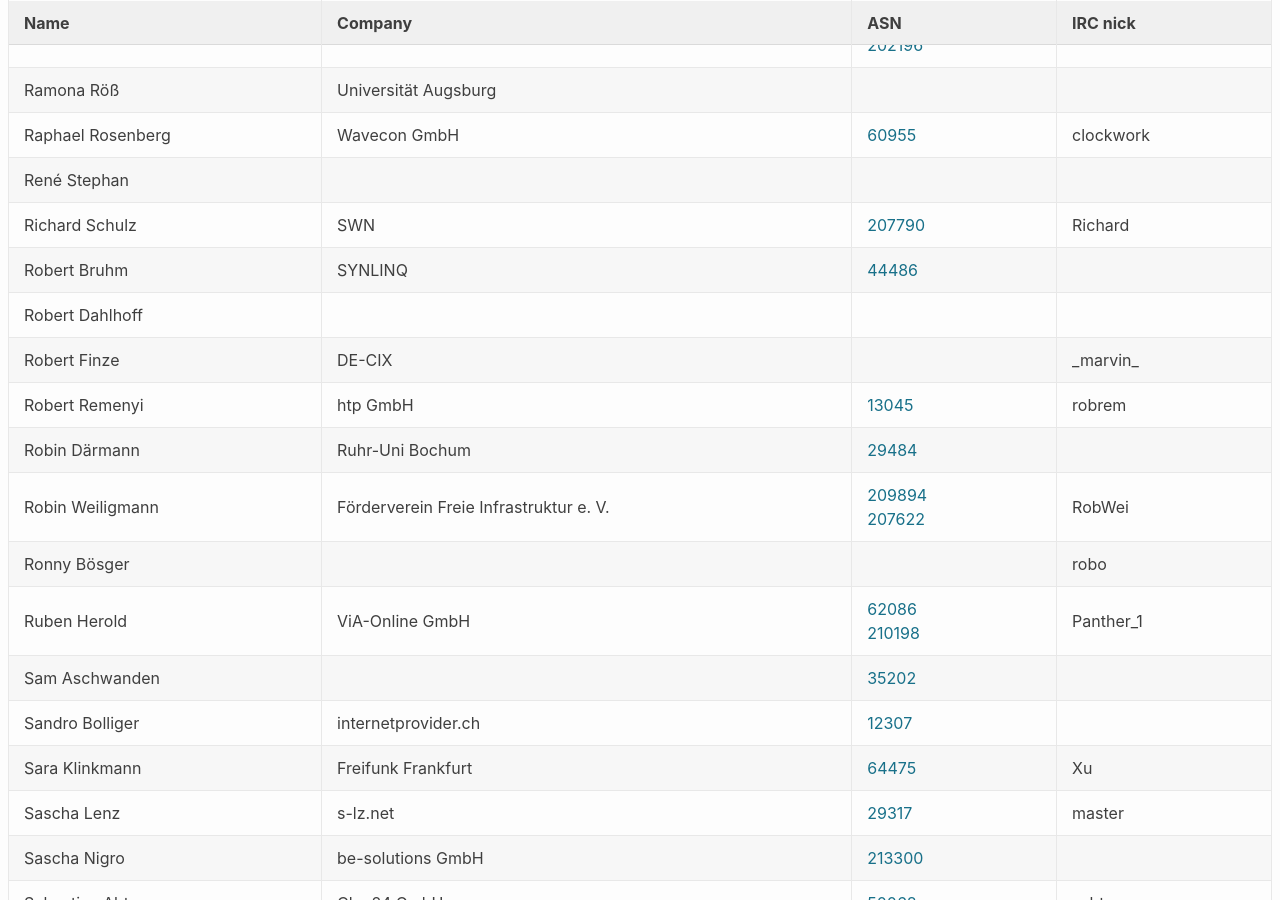
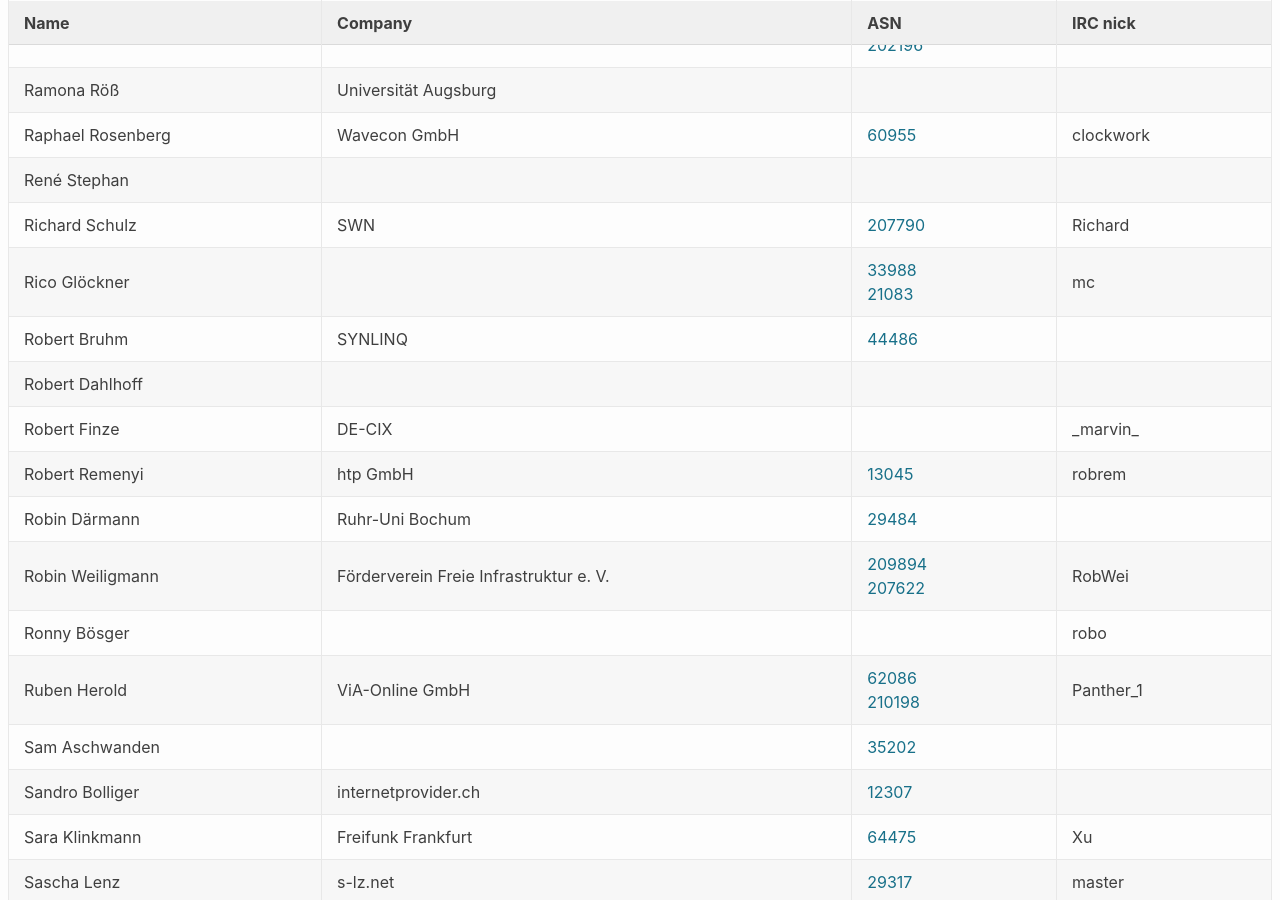
Before and after one commit to denog/pretix-attendeelist, a Jekyll site: the page built from index.markdown, in a window 1280 px wide and 900 px high, scrolled down 8977 px. Built offline with Jekyll 4.4.1, drawn with Linux system fonts in a browser that asks for light colours.

Commit message:
Latest data: Fri Oct 16 15:37:44 UTC 2020

```diff
--- a/_data/attendees.json
+++ b/_data/attendees.json
@@ -1146,6 +1146,12 @@
     "asn": "207790"
   },
   {
+    "name": "Rico Glöckner",
+    "company": null,
+    "irc": "mc",
+    "asn": "33988 21083"
+  },
+  {
     "name": "Robert Bruhm",
     "company": "SYNLINQ",
     "irc": null,
```
